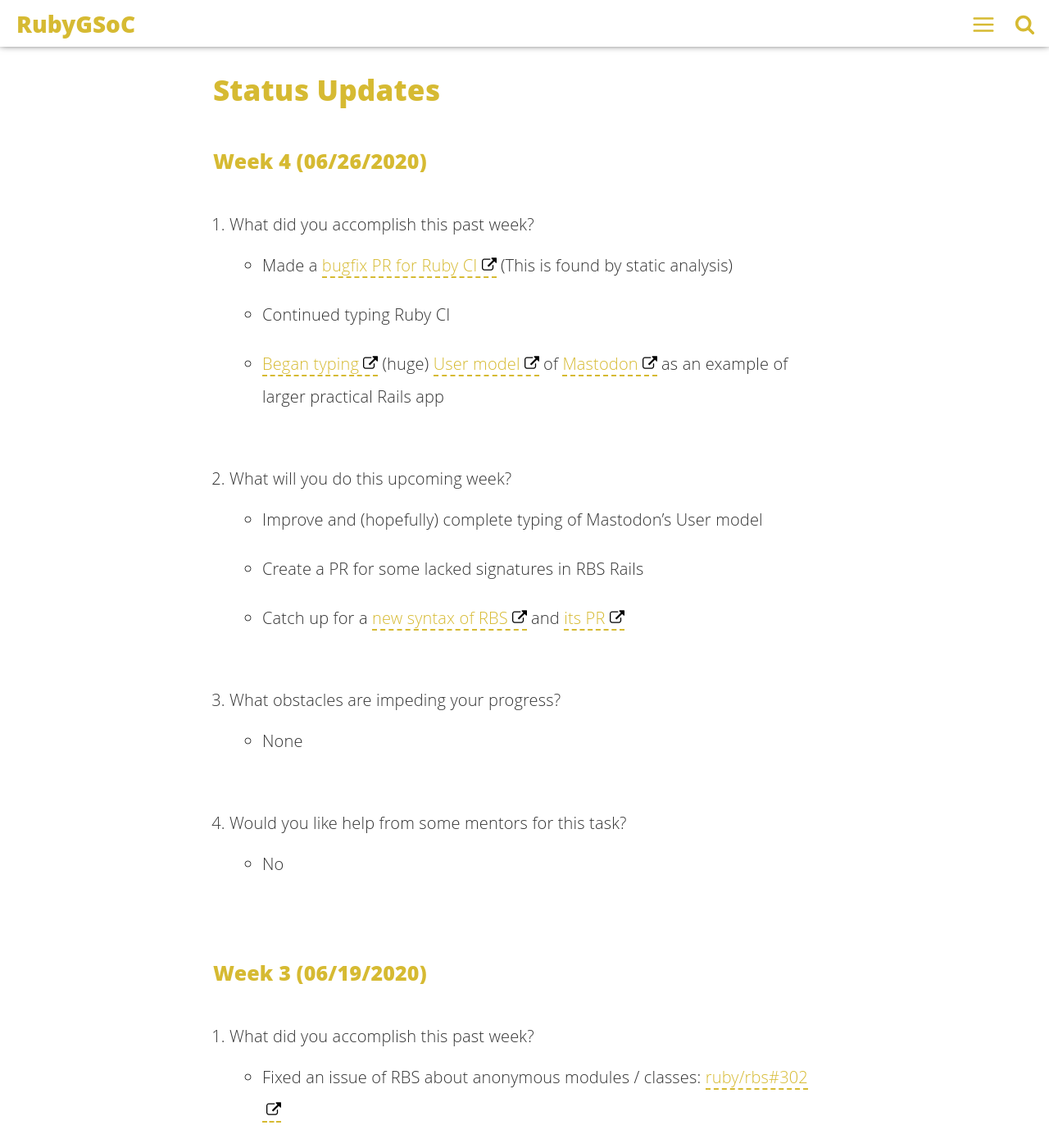
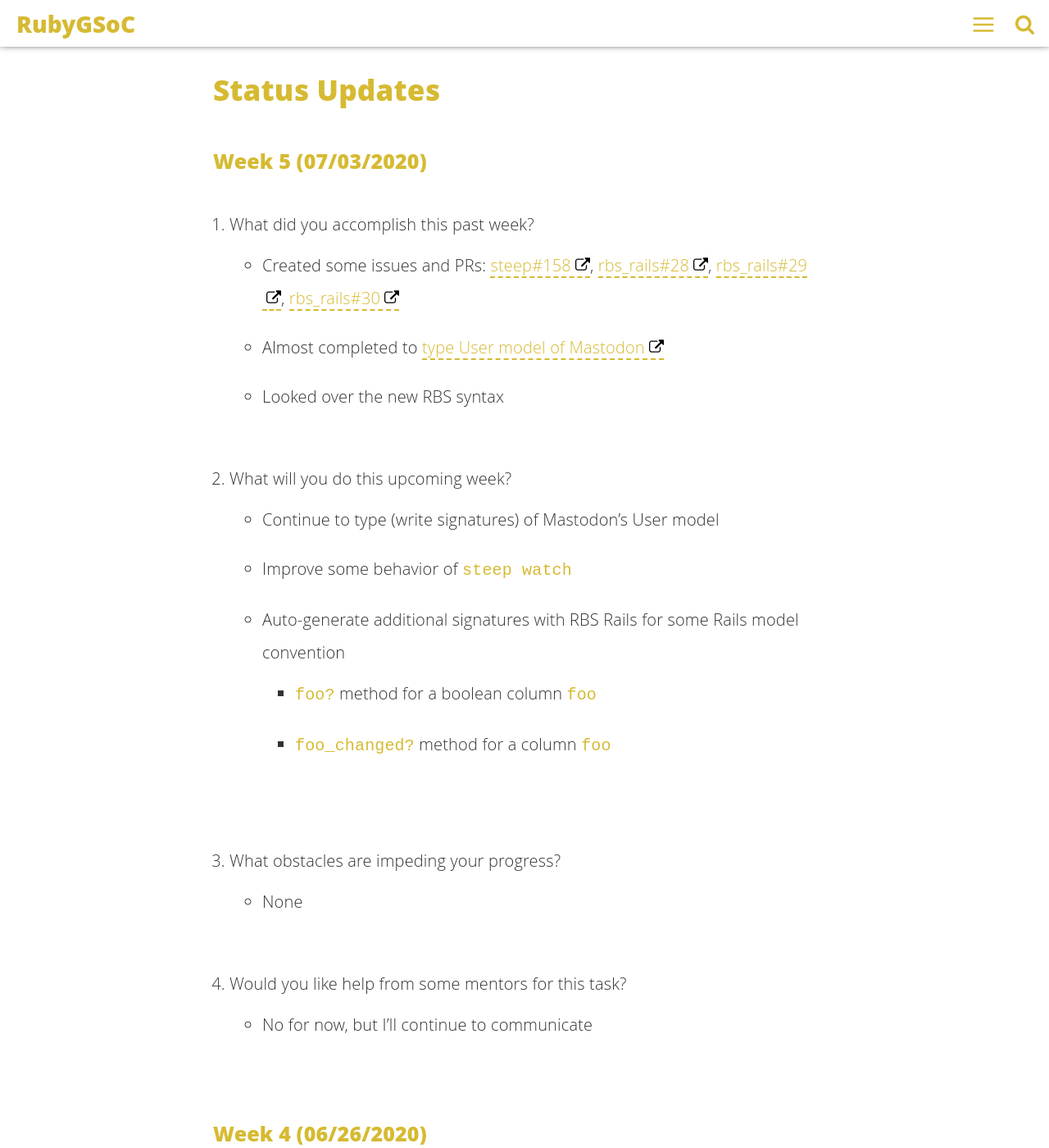
Before and after one commit to rubygsoc/rubygsoc.github.io, a Jekyll site: the page built from _posts/2020-06-11-brush-up-rbs-and-related-tools-for-practical-rails-apps.md, in a window 1280 px wide and 1400 px high, scrolled down 1664 px. Shown: the whole window at 82% size. Built offline with Jekyll 4.4.1, drawn with Linux system fonts in a browser that asks for light colours.

Commit message:
tadd: Add updates for week 5 (#11)

```diff
--- a/_posts/2020-06-11-brush-up-rbs-and-related-tools-for-practical-rails-apps.md
+++ b/_posts/2020-06-11-brush-up-rbs-and-related-tools-for-practical-rails-apps.md
@@ -30,6 +30,26 @@ You can propose any idea to improve the RBS toolchain. (You will find a missing
 * **Mentors**: @mame, @soutaro
 
 ## Status Updates
+
+### Week 5 (07/03/2020)
+
+1. What did you accomplish this past week?
+    - Created some issues and PRs: [steep#158](https://github.com/soutaro/steep/issues/158), [rbs_rails#28](https://github.com/pocke/rbs_rails/pull/28), [rbs_rails#29](https://github.com/pocke/rbs_rails/pull/29), [rbs_rails#30](https://github.com/pocke/rbs_rails/pull/30)
+    - Almost completed to [type User model of Mastodon](https://github.com/tootsuite/mastodon/compare/master...tadd:typed#diff-3cd343654abee8aa661035eb36d68fd5)
+    - Looked over the new RBS syntax
+
+1. What will you do this upcoming week?
+    - Continue to type (write signatures) of Mastodon's User model
+    - Improve some behavior of `steep watch`
+    - Auto-generate additional signatures with RBS Rails for some Rails model convention
+        - `foo?` method for a boolean column `foo`
+        - `foo_changed?` method for a column `foo`
+
+1. What obstacles are impeding your progress?
+    - None
+
+1. Would you like help from some mentors for this task?
+    - No for now, but I'll continue to communicate
 
 ### Week 4 (06/26/2020)
 
```
